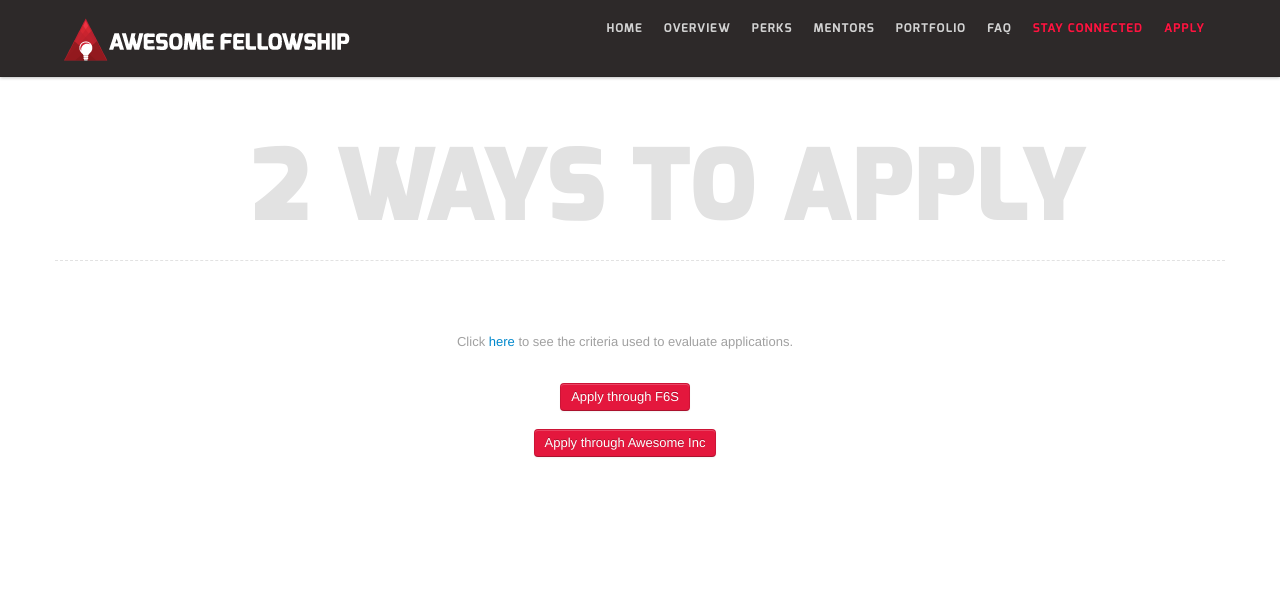
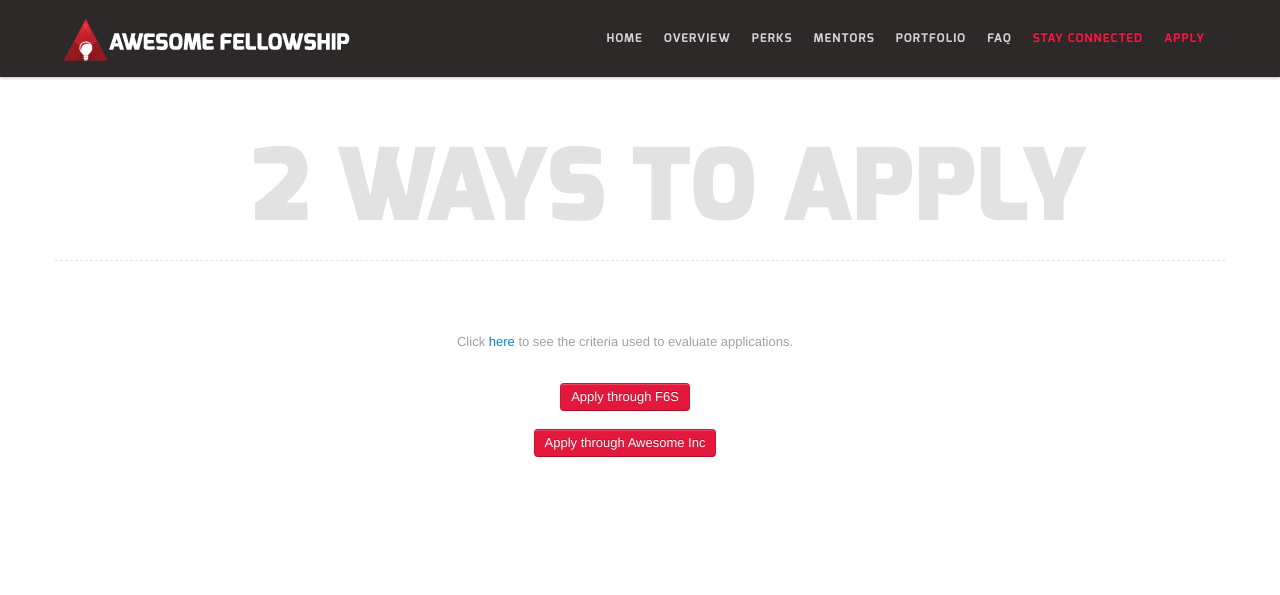
Before and after one commit to ainc/awesomefellowship, a Jekyll site: the page built from apply.html, in a window 1280 px wide and 1254 px high. Shown: the top 595 px of the window. Built offline with Jekyll 4.4.1, drawn with Linux system fonts in a browser that asks for light colours; nearby versions of some CDN libraries; library files that are not in the unit come from our copies; grey boxes are pictures that could not be loaded.

Commit message:
fix navbar and icon for prof pages

```diff
--- a/_layouts/page.html
+++ b/_layouts/page.html
@@ -14,7 +14,7 @@
     <meta name="viewport" content="width=device-width, initial-scale=1.0, maximum-scale=1.0">
     <meta name="description" content="Awesome Inc Fellowship.">
     <meta name="author" content="">
-    <link rel="icon" type="image/x-icon" href="favicon.ico">
+    <link rel="icon" type="image/x-icon" href="/favicon.ico">
 
     <!-- Styles -->
     <link href="/css/bootstrap.css" rel="stylesheet">
--- a/css/styles.css
+++ b/css/styles.css
@@ -89,7 +89,7 @@
   left: 0;
   display: block;
   float: right;
-  margin: 10px 10px 0 0;
+  margin: 20px 10px 0 0;
 }
 
 .navbar .nav > li > a {
```
